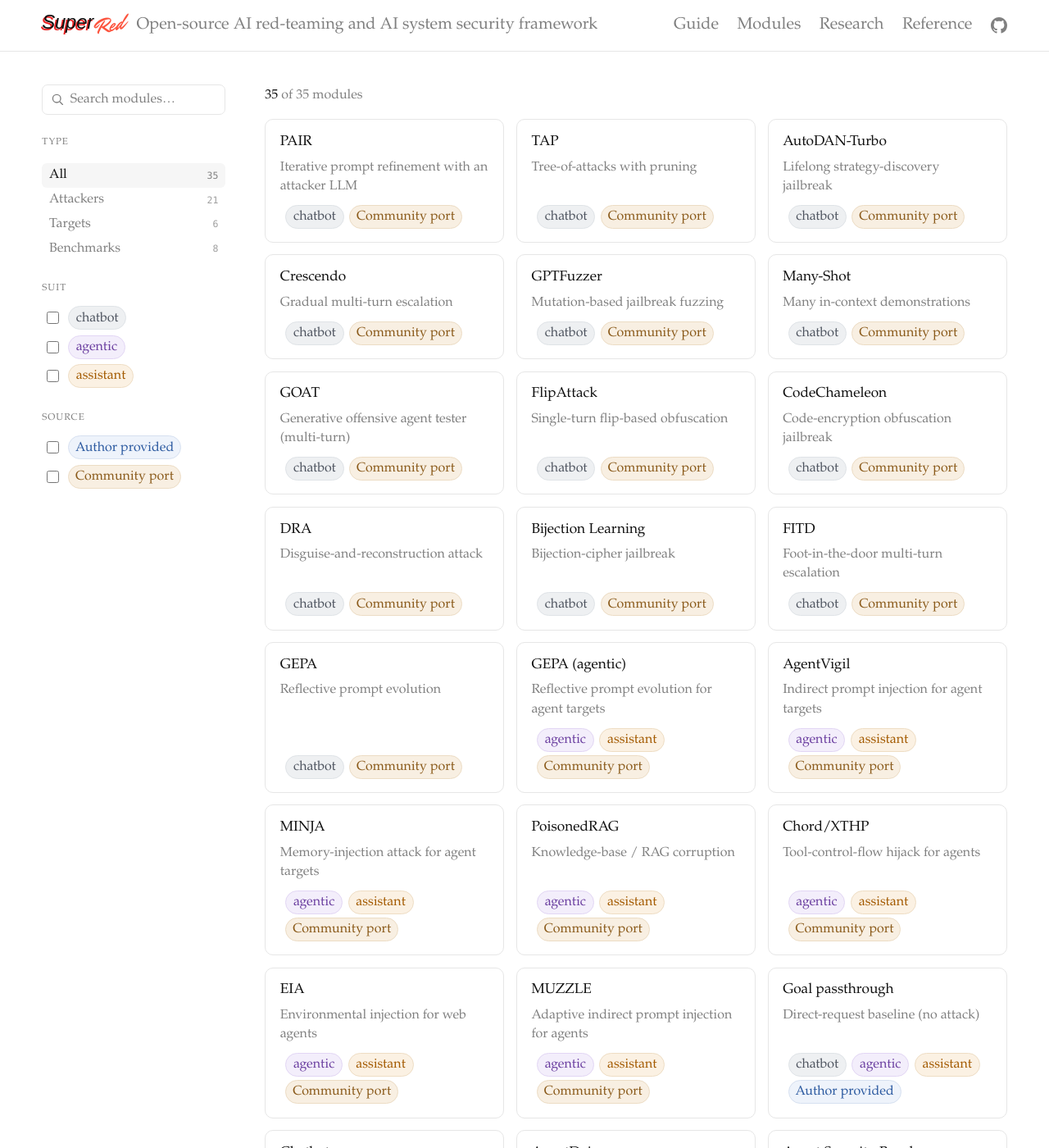
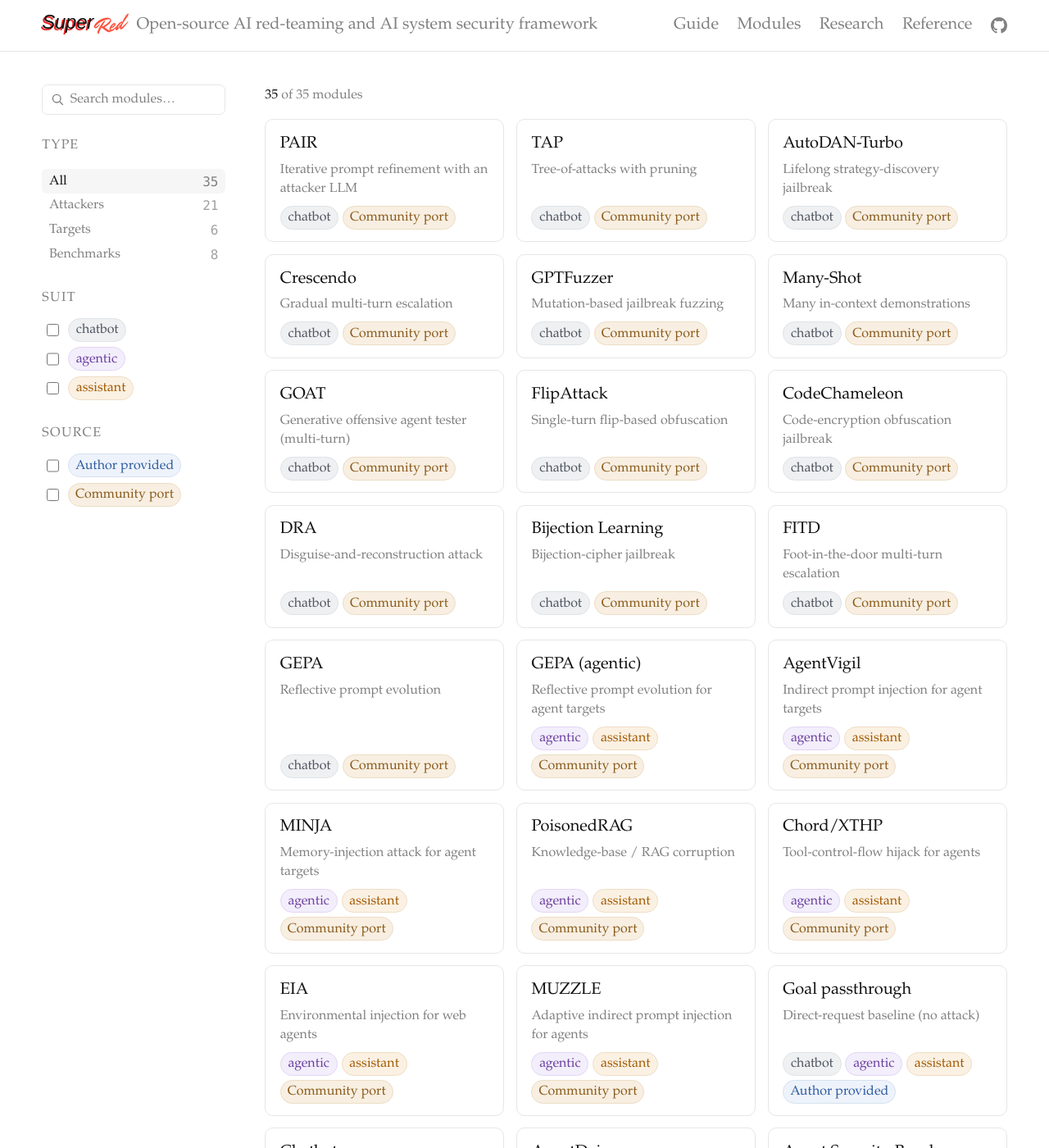
Before and after one commit to RoldSI/superred, a Jekyll site: the page built from docs/modules.html, in a window 1280 px wide and 1400 px high. Shown: the whole window at 82% size. Built offline with Jekyll 4.4.1, drawn with Linux system fonts in a browser that asks for light colours; some web fonts are replaced.

Commit message:
feat(site): style the catalogue with the site's two font sizes
The modules page had eight ad-hoc sizes (0.72rem through 1.4rem) that appear
nowhere else on the site. They are replaced by --fs-small and --fs-body, so the
page reads at the same two sizes as every other page.

Adds the styling the modal restructure needs: the guide block, the pending-
publishing note, and the tile chip row. Drops the HuggingFace link tint so every
background link looks the same.

```diff
--- a/docs/assets/home.css
+++ b/docs/assets/home.css
@@ -167,7 +167,7 @@
 .mod-facet-h {
   margin: 0 0 0.55rem;
   padding: 0;
-  font-size: 0.72rem;
+  font-size: var(--fs-small);
   font-weight: 500;
   letter-spacing: 0.09em;
   text-transform: uppercase;
@@ -195,7 +195,7 @@
 .mod-type.is-active { color: var(--ink); background: var(--code-bg); font-weight: 500; }
 .mod-count {
   font-family: var(--mono);
-  font-size: 0.72rem;
+  font-size: var(--fs-small);
   color: var(--gray);
   opacity: 0.75;
 }
@@ -266,7 +266,7 @@
 }
 .mod-card[hidden] { display: none; }
 .mod-card-name {
-  font-size: 1.08rem;
+  font-size: var(--fs-body);
   font-weight: 500;
   line-height: 1.2;
 }
@@ -276,6 +276,11 @@
   font-size: var(--fs-small);
   line-height: 1.45;
 }
+/* Suit and source repeated on the tile, so the grid is scannable without
+   opening anything. The chips are the same ones the sidebar filters use. */
+.mod-card-tags { display: flex; flex-wrap: wrap; gap: 0.3rem; }
+.mod-card-tags .mod-suit,
+.mod-card-tags .mod-tag { margin-left: 0; cursor: inherit; }
 
 .mod-empty {
   padding: 3rem 1rem;
@@ -360,13 +365,13 @@
 }
 .mod-modal-kind {
   margin: 0 0 0.15rem;
-  font-size: 0.72rem;
+  font-size: var(--fs-small);
   font-weight: 500;
   letter-spacing: 0.08em;
   text-transform: uppercase;
   color: var(--gray);
 }
-.mod-modal-title { margin: 0; font-size: 1.4rem; font-weight: 500; line-height: 1.15; }
+.mod-modal-title { margin: 0; font-size: var(--fs-body); font-weight: 500; line-height: 1.15; }
 .mod-modal-blurb { margin: 0 0 1.3rem; color: var(--gray); }
 
 .mod-code { margin: 0 0 0.9rem; }
@@ -374,7 +379,7 @@
   display: flex;
   align-items: center;
   justify-content: space-between;
-  font-size: 0.72rem;
+  font-size: var(--fs-small);
   font-weight: 500;
   letter-spacing: 0.06em;
   text-transform: uppercase;
@@ -383,7 +388,7 @@
 }
 .mod-copy {
   font-family: var(--serif);
-  font-size: 0.78rem;
+  font-size: var(--fs-small);
   letter-spacing: 0;
   text-transform: none;
   color: var(--gray);
@@ -406,20 +411,42 @@
 }
 .mod-code code {
   font-family: var(--mono);
-  font-size: 0.82rem;
+  font-size: var(--fs-small);
   line-height: 1.5;
   color: var(--ink);
   white-space: pre;
 }
 
+/* Installing is step one, reading the module's own guide is step two, so the
+   guide gets a block of its own rather than a pill in the link row. */
+.mod-guide {
+  display: flex;
+  align-items: center;
+  justify-content: space-between;
+  gap: 1rem;
+  margin-top: 1.1rem;
+  padding: 0.8rem 1.1rem;
+  background: var(--ink);
+  color: #fff;
+  text-decoration: none;
+  border-radius: 8px;
+  transition: background 140ms var(--ease), box-shadow 140ms var(--ease), transform 140ms var(--ease);
+}
+.mod-guide:hover { background: #000; box-shadow: var(--shadow-md); transform: translateY(-1px); }
+.mod-guide-text { display: flex; flex-direction: column; }
+.mod-guide-label { font-size: var(--fs-body); font-weight: 500; line-height: 1.3; }
+.mod-guide-sub { font-size: var(--fs-small); color: #b9b9b9; line-height: 1.4; }
+.mod-guide-arrow { font-size: var(--fs-body); line-height: 1; }
+
 .mod-modal-links {
   display: flex;
   flex-wrap: wrap;
   gap: 0.55rem;
-  margin-top: 1.4rem;
-  padding-top: 1.2rem;
+  margin-top: 1.1rem;
+  padding-top: 1rem;
   border-top: 1px solid var(--line);
 }
+.mod-modal-links[hidden] { display: none; }
 .mod-link {
   font-size: var(--fs-small);
   color: var(--ink);
@@ -430,7 +457,8 @@
   transition: border-color 140ms var(--ease), box-shadow 140ms var(--ease), transform 140ms var(--ease);
 }
 .mod-link:hover { border-color: var(--gray); box-shadow: var(--shadow-sm); transform: translateY(-1px); }
-.mod-link-hf { color: #d97706; }
+/* Shown in place of the install command for a module without a package. */
+.mod-note { margin: 0; font-size: var(--fs-small); color: var(--gray); }
 
 /* custom quick tooltip on tags */
 .hint { position: relative; display: inline-block; cursor: help; }
```
